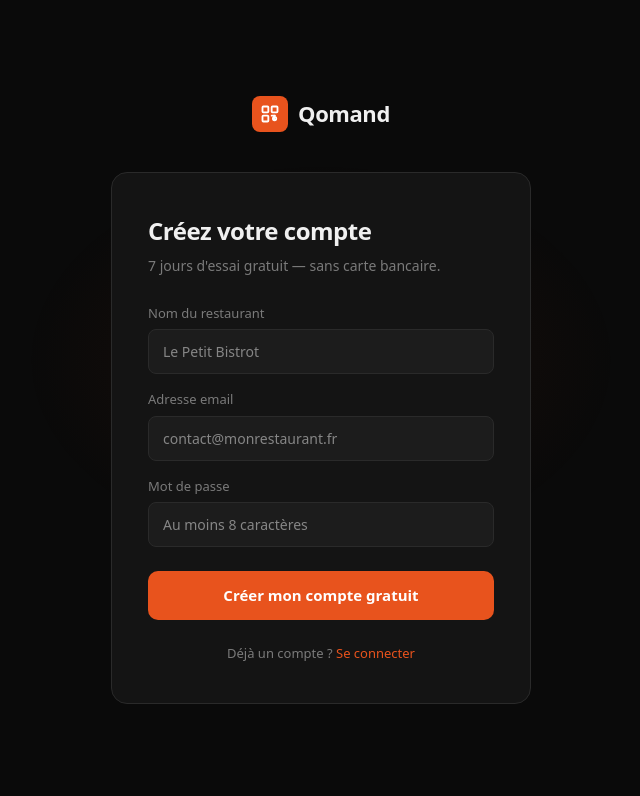
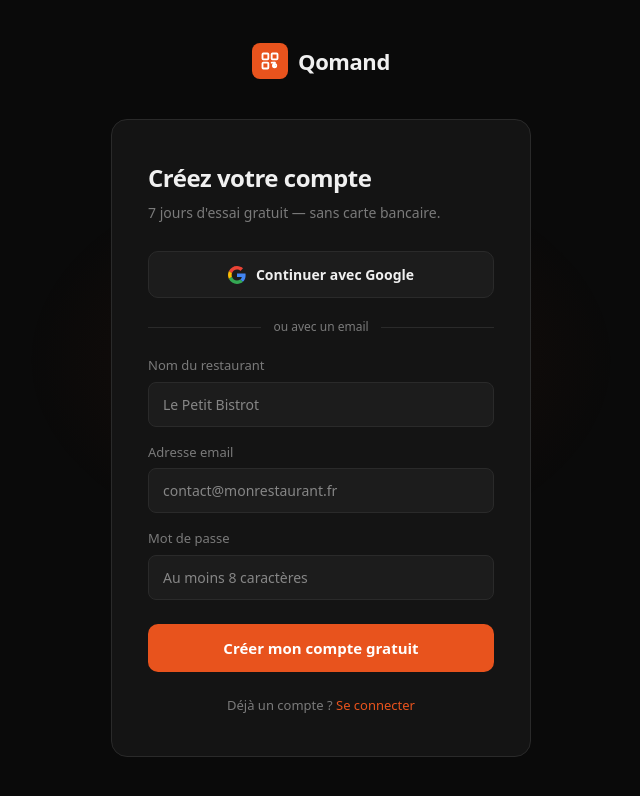
Before and after one commit to aubincortacero/qomand-website, a Next.js app: page /sign-up in a window 1280 px wide. Shown: the top 796 px of the page, without its empty margins (319-959 px from the left). Built offline with nearby package versions, Linux system fonts and the light colour scheme.

Commit message:
Issue ok

```diff
--- a/src/app/(auth)/sign-in/page.tsx
+++ b/src/app/(auth)/sign-in/page.tsx
@@ -3,6 +3,7 @@
 import { useActionState } from "react";
 import { useFormStatus } from "react-dom";
 import { signIn } from "@/app/actions/auth";
+import GoogleButton from "@/components/GoogleButton";
 
 function SubmitButton() {
   const { pending } = useFormStatus();
@@ -62,6 +63,24 @@
       >
         Connectez-vous à votre espace Qomand.
       </p>
+
+      <GoogleButton label="Continuer avec Google" />
+
+      {/* Divider */}
+      <div
+        style={{
+          display: "flex",
+          alignItems: "center",
+          gap: 12,
+          margin: "20px 0",
+        }}
+      >
+        <div style={{ flex: 1, height: 1, background: "var(--border)" }} />
+        <span style={{ fontSize: 12, color: "var(--muted)", whiteSpace: "nowrap" }}>
+          ou avec un email
+        </span>
+        <div style={{ flex: 1, height: 1, background: "var(--border)" }} />
+      </div>
 
       {state?.error && (
         <div
--- a/src/app/(auth)/sign-up/page.tsx
+++ b/src/app/(auth)/sign-up/page.tsx
@@ -3,6 +3,7 @@
 import { useActionState } from "react";
 import { useFormStatus } from "react-dom";
 import { signUp } from "@/app/actions/auth";
+import GoogleButton from "@/components/GoogleButton";
 
 function SubmitButton() {
   const { pending } = useFormStatus();
@@ -62,6 +63,24 @@
       >
         7 jours d&apos;essai gratuit — sans carte bancaire.
       </p>
+
+      <GoogleButton label="Continuer avec Google" />
+
+      {/* Divider */}
+      <div
+        style={{
+          display: "flex",
+          alignItems: "center",
+          gap: 12,
+          margin: "20px 0",
+        }}
+      >
+        <div style={{ flex: 1, height: 1, background: "var(--border)" }} />
+        <span style={{ fontSize: 12, color: "var(--muted)", whiteSpace: "nowrap" }}>
+          ou avec un email
+        </span>
+        <div style={{ flex: 1, height: 1, background: "var(--border)" }} />
+      </div>
 
       {state?.error && (
         <div
--- /dev/null
+++ b/src/app/auth/callback/route.ts
@@ -0,0 +1,37 @@
+import { createServerClient } from "@supabase/ssr";
+import { cookies } from "next/headers";
+import { NextResponse, type NextRequest } from "next/server";
+
+export async function GET(request: NextRequest) {
+  const { searchParams, origin } = new URL(request.url);
+  const code = searchParams.get("code");
+  const next = searchParams.get("next") ?? "/dashboard";
+
+  if (code) {
+    const cookieStore = await cookies();
+    const supabase = createServerClient(
+      process.env.NEXT_PUBLIC_SUPABASE_URL!,
+      process.env.NEXT_PUBLIC_SUPABASE_ANON_KEY!,
+      {
+        cookies: {
+          getAll() {
+            return cookieStore.getAll();
+          },
+          setAll(cookiesToSet) {
+            cookiesToSet.forEach(({ name, value, options }) =>
+              cookieStore.set(name, value, options)
+            );
+          },
+        },
+      }
+    );
+
+    const { error } = await supabase.auth.exchangeCodeForSession(code);
+    if (!error) {
+      return NextResponse.redirect(`${origin}${next}`);
+    }
+  }
+
+  // Something went wrong — redirect to sign-in with error hint
+  return NextResponse.redirect(`${origin}/sign-in?error=auth_callback_failed`);
+}
--- /dev/null
+++ b/src/components/GoogleButton.tsx
@@ -0,0 +1,67 @@
+"use client";
+
+import { createClient } from "@/lib/supabase/client";
+
+export default function GoogleButton({ label }: { label: string }) {
+  async function handleGoogleSignIn() {
+    const supabase = createClient();
+    await supabase.auth.signInWithOAuth({
+      provider: "google",
+      options: {
+        redirectTo: `${window.location.origin}/auth/callback`,
+      },
+    });
+  }
+
+  return (
+    <button
+      type="button"
+      onClick={handleGoogleSignIn}
+      style={{
+        width: "100%",
+        display: "flex",
+        alignItems: "center",
+        justifyContent: "center",
+        gap: 10,
+        background: "var(--surface-1)",
+        border: "1px solid var(--border)",
+        borderRadius: 10,
+        padding: "12px 20px",
+        fontSize: 14,
+        fontWeight: 600,
+        color: "var(--foreground)",
+        cursor: "pointer",
+        transition: "border-color 0.2s, background 0.2s",
+      }}
+      onMouseEnter={(e) => {
+        e.currentTarget.style.borderColor = "var(--muted)";
+        e.currentTarget.style.background = "#222222";
+      }}
+      onMouseLeave={(e) => {
+        e.currentTarget.style.borderColor = "var(--border)";
+        e.currentTarget.style.background = "var(--surface-1)";
+      }}
+    >
+      {/* Google logo */}
+      <svg width="18" height="18" viewBox="0 0 48 48">
+        <path
+          fill="#EA4335"
+          d="M24 9.5c3.54 0 6.71 1.22 9.21 3.6l6.85-6.85C35.9 2.38 30.47 0 24 0 14.62 0 6.51 5.38 2.56 13.22l7.98 6.19C12.43 13.72 17.74 9.5 24 9.5z"
+        />
+        <path
+          fill="#4285F4"
+          d="M46.98 24.55c0-1.57-.15-3.09-.38-4.55H24v9.02h12.94c-.58 2.96-2.26 5.48-4.78 7.18l7.73 6c4.51-4.18 7.09-10.36 7.09-17.65z"
+        />
+        <path
+          fill="#FBBC05"
+          d="M10.53 28.59c-.48-1.45-.76-2.99-.76-4.59s.27-3.14.76-4.59l-7.98-6.19C.92 16.46 0 20.12 0 24c0 3.88.92 7.54 2.56 10.78l7.97-6.19z"
+        />
+        <path
+          fill="#34A853"
+          d="M24 48c6.48 0 11.93-2.13 15.89-5.81l-7.73-6c-2.15 1.45-4.92 2.3-8.16 2.3-6.26 0-11.57-4.22-13.47-9.91l-7.98 6.19C6.51 42.62 14.62 48 24 48z"
+        />
+      </svg>
+      {label}
+    </button>
+  );
+}
```
